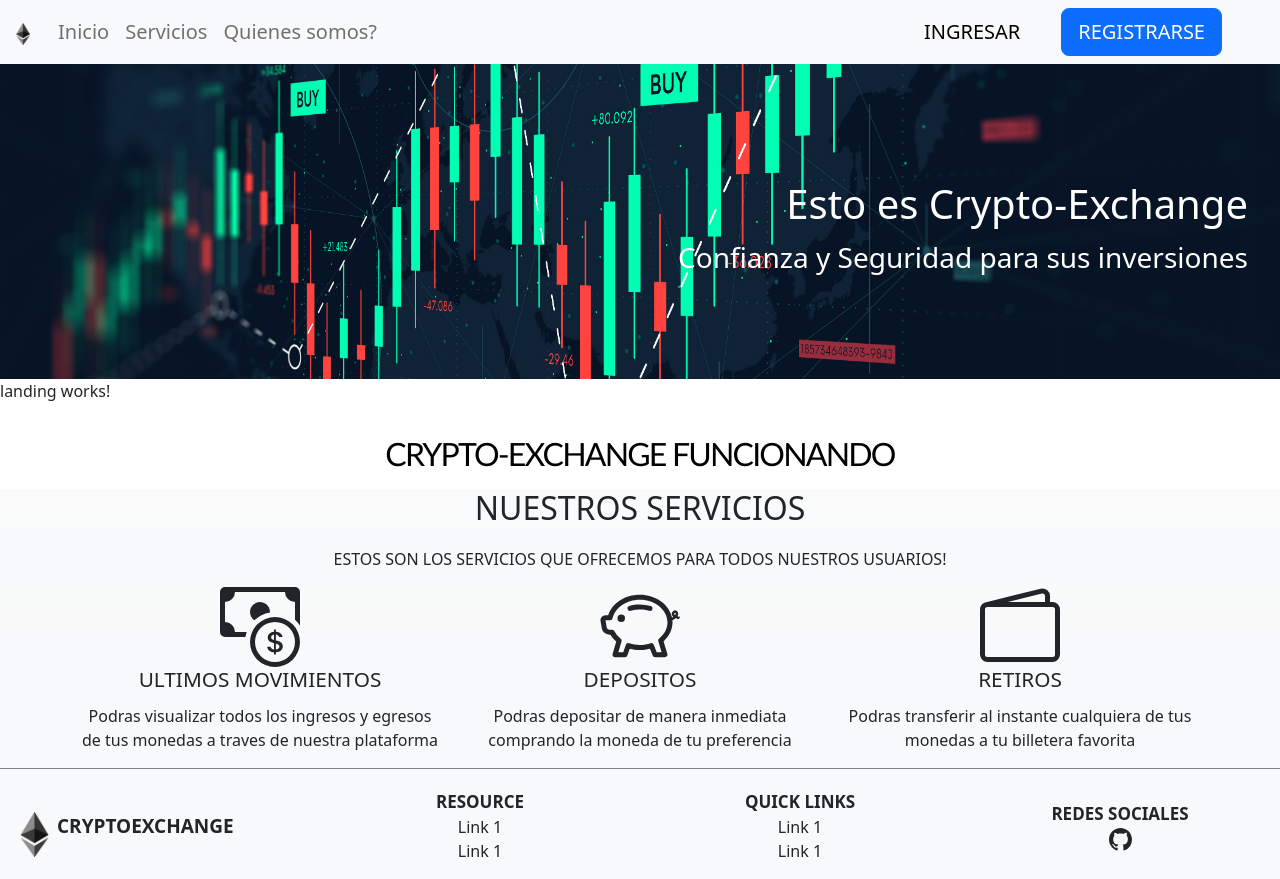
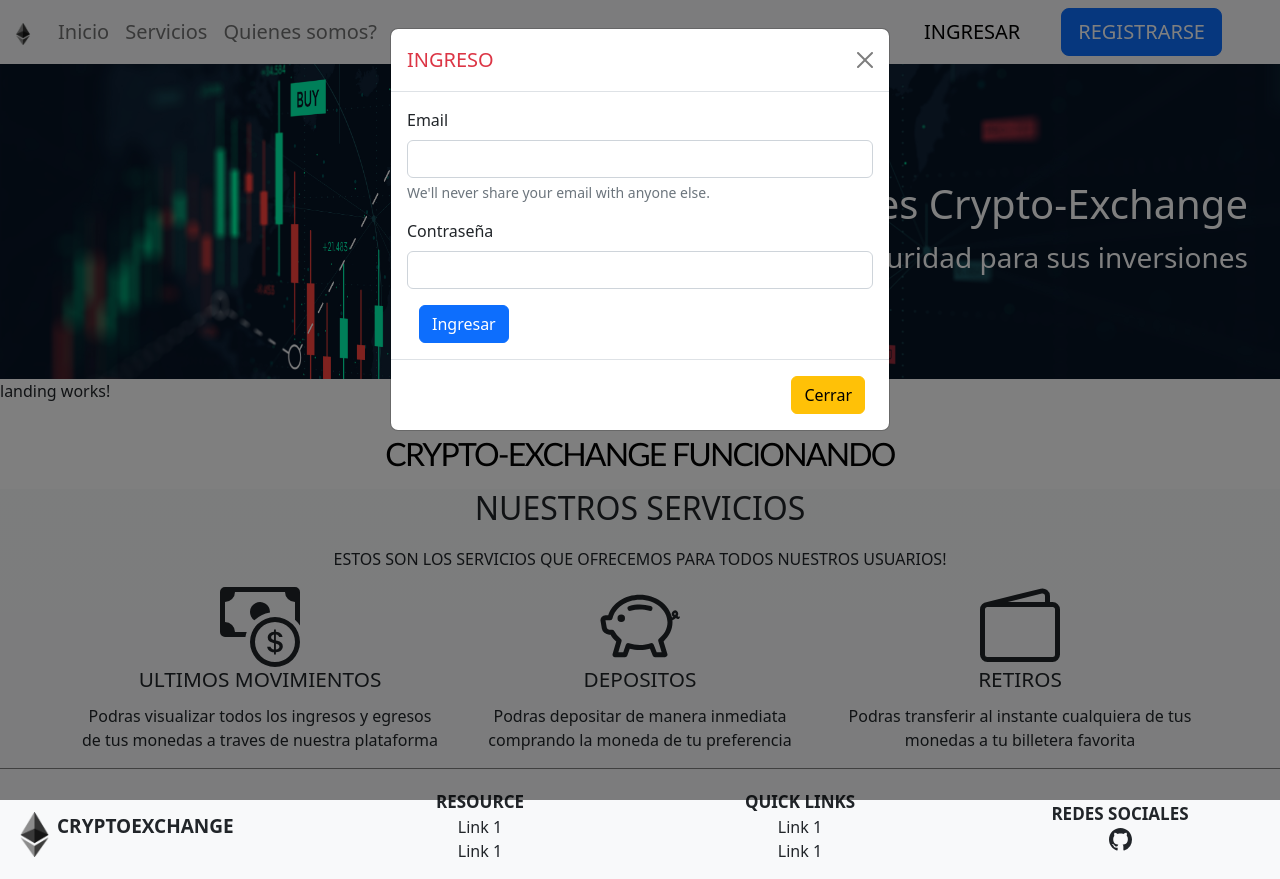
Before and after one commit to pilCbaNet/fsnet4-team4, an Angular app: page /Inicio in a window 1280 px wide. Both pictures are taken after a click on the button "INGRESAR". Built offline with nearby package versions, Linux system fonts and the light colour scheme.

Commit message:
se agrego login y register

```diff
--- a/src/app/app.component.ts
+++ b/src/app/app.component.ts
@@ -1,10 +1,39 @@
 import { Component } from '@angular/core';
+import { FormBuilder, FormGroup, Validators } from '@angular/forms';
 
 @Component({
   selector: 'app-root',
   templateUrl: './app.component.html',
   styleUrls: ['./app.component.css']
 })
+
 export class AppComponent {
   title = 'crypto-exchange';
+//Form Validables
+  registerForm!: FormGroup;
+submitted = false;
+constructor( private formBuilder: FormBuilder){}
+//Add user form actions
+get f() { return this.registerForm.controls; }
+onSubmit() {
+
+  this.submitted = true;
+  // stop here if form is invalid
+  if (this.registerForm.invalid) {
+      return;
+  }
+  //True if all the fields are filled
+  if(this.submitted)
+  {
+    alert("Great!!");
+  }
+
 }
+  ngOnInit() {
+    //Add User form validations
+    this.registerForm = this.formBuilder.group({
+    email: ['', [Validators.required, Validators.email]],
+    password: ['', [Validators.required]],
+    });
+  }
+}
--- a/src/app/app.module.ts
+++ b/src/app/app.module.ts
@@ -8,6 +8,7 @@ import { LandingComponent } from './pages/landing/landing.component';
 import { FooterComponent } from './layout/footer/footer.component';
 import { ServiciosComponent } from './pages/servicios/servicios.component';
 import { HeaderComponent } from './layout/header/header.component';
+import { ReactiveFormsModule } from '@angular/forms';
 
 @NgModule({
   declarations: [
@@ -19,6 +20,7 @@ import { HeaderComponent } from './layout/header/header.component';
     HeaderComponent
   ],
   imports: [
+    ReactiveFormsModule,
     BrowserModule,
     AppRoutingModule
   ],
--- a/src/app/layout/navbar/navbar.component.html
+++ b/src/app/layout/navbar/navbar.component.html
@@ -32,10 +32,76 @@
         </li>
       </ul>
       <form class="d-flex">
-        <button type="button" class="btn btn-light btn-lg login">Ingresar</button>
-        <button type="button" class="btn btn-primary me-3 btn-lg signup">
+
+        <button type="button" class="btn btn-light btn-lg login" data-bs-toggle="modal" data-bs-target="#exampleModal">
+          Ingresar
+        </button>
+
+        <div class="modal fade" id="exampleModal" tabindex="-1" aria-labelledby="exampleModalLabel" aria-hidden="true">
+          <div class="modal-dialog">
+            <div class="modal-content">
+              <div class="modal-header">
+                <h5 class="modal-title text-danger" id="exampleModalLabel">INGRESO</h5>
+                <button type="button" class="btn-close" data-bs-dismiss="modal" aria-label="Close"></button>
+              </div>
+              <div class="modal-body">
+                <form>
+                  <div class="mb-3">
+                    <label for="exampleInputEmail1" class="form-label">Email</label>
+                    <input type="email" class="form-control" id="exampleInputEmail1" aria-describedby="emailHelp">
+                    <div id="emailHelp" class="form-text">We'll never share your email with anyone else.</div>
+                  </div>
+                  <div class="mb-3">
+                    <label for="exampleInputPassword1" class="form-label">Contraseña</label>
+                    <input type="password" class="form-control" id="exampleInputPassword1">
+                  </div>
+                  <button type="button" class="btn btn-primary">Ingresar</button>
+                </form>
+              </div>
+              <div class="modal-footer">
+                <button type="button" class="btn btn-warning" data-bs-dismiss="modal">Cerrar</button>
+              </div>
+            </div>
+          </div>
+        </div>
+
+        <button type="button" class="btn btn-primary me-3 btn-lg signup" data-bs-toggle="modal" data-bs-target="#exampleModal2">
           Registrarse
         </button>
+        <div class="modal fade" id="exampleModal2" tabindex="-1" aria-labelledby="exampleModalLabel" aria-hidden="true">
+          <div class="modal-dialog">
+            <div class="modal-content">
+              <div class="modal-header">
+                <h5 class="modal-title text-danger" id="exampleModalLabel">Registro</h5>
+                <button type="button" class="btn-close" data-bs-dismiss="modal" aria-label="Close"></button>
+              </div>
+              <div class="modal-body">
+                <form>
+                  <div class="mb-3">
+                    <label for="exampleInputEmail1" class="form-label">Nombre Completo</label>
+                    <input type="name" class="form-control" id="examplename" aria-describedby="nameHelp">
+
+                  </div>
+                  <div class="mb-3">
+                    <label for="exampleInputEmail1" class="form-label">Email address</label>
+                    <input type="email" class="form-control" id="exampleInputEmail2" aria-describedby="emailHelp">
+                    <div id="emailHelp" class="form-text">We'll never share your email with anyone else.</div>
+                  </div>
+                  <div class="mb-3">
+                    <label for="exampleInputPassword2" class="form-label">Crear Contraseña</label>
+                    <input type="password" class="form-control" id="exampleInputPassword2">
+                    <label for="exampleInputPassword2" class="form-label">Repetir Contraseña</label>
+                    <input type="password" class="form-control" id="exampleInputPassword2">
+                  </div>
+                  <button type="button" class="btn btn-primary">Iniciar Registro</button>
+                </form>
+              </div>
+              <div class="modal-footer">
+                <button type="button" class="btn btn-warning" data-bs-dismiss="modal">Cerrar</button>
+              </div>
+            </div>
+          </div>
+        </div>
 
       </form>
     </div>
```
